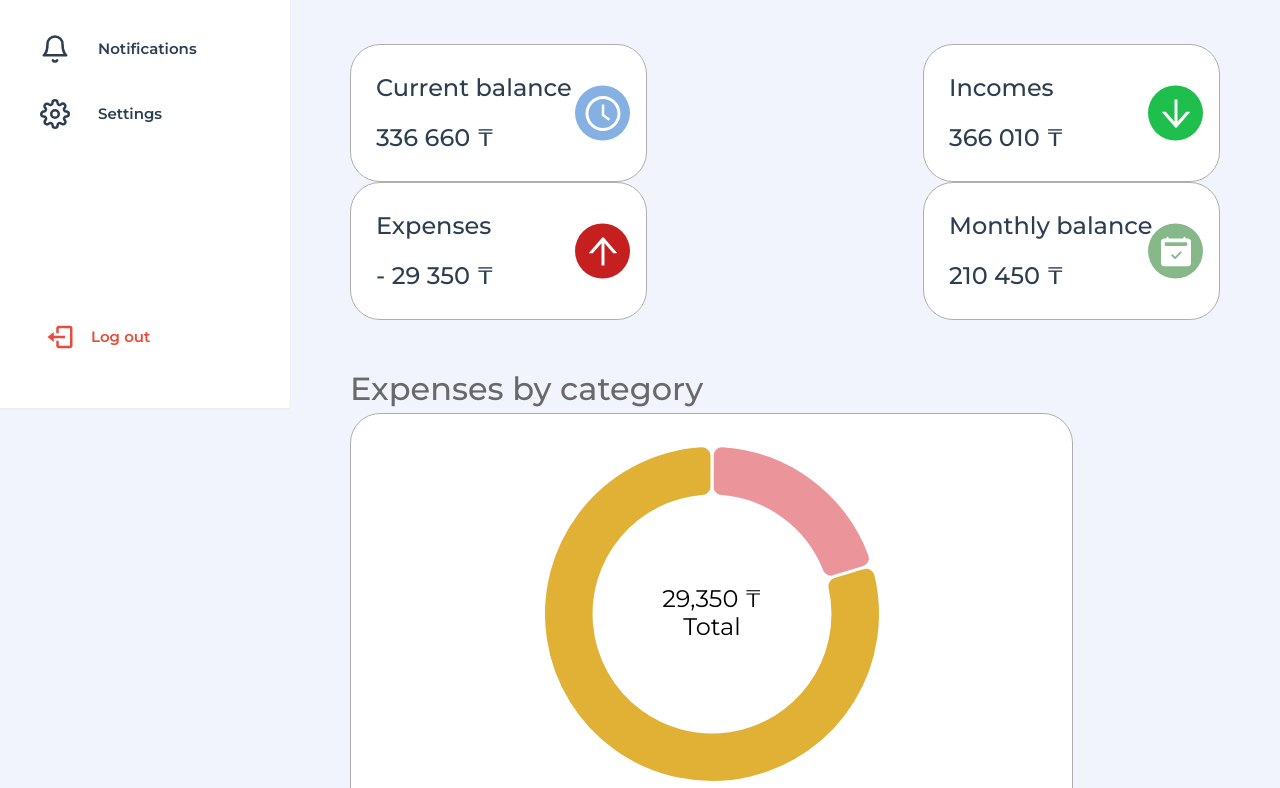
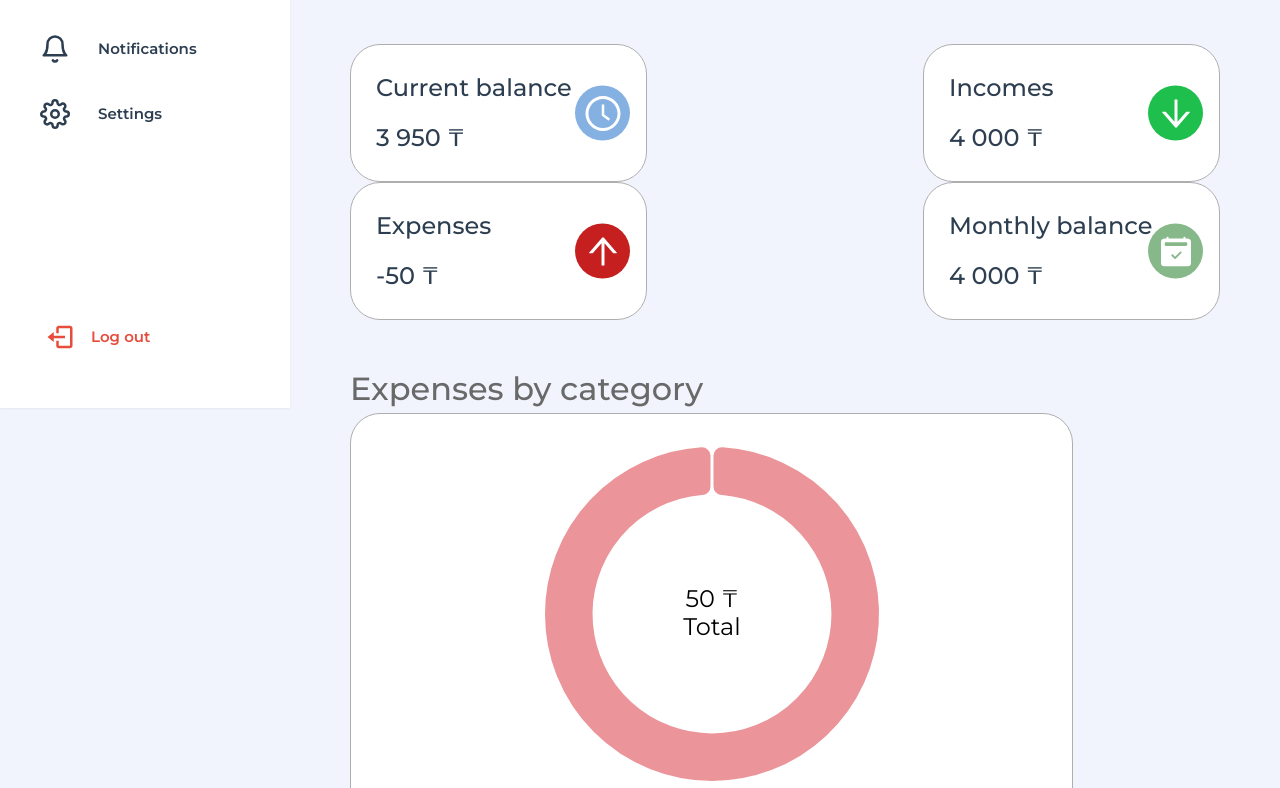
Before and after one commit to ye1sultan/Spendwise, a React (Create React App) app: page /application/dashboard in a window 1280 px wide. Shown: the part 392-1180 px from the top of the page. Built offline with nearby package versions, Linux system fonts and the light colour scheme; a web font is replaced by a local one.

Commit message:
Dashboard and Transactions now connected

```diff
--- a/package.json
+++ b/package.json
@@ -10,7 +10,6 @@
     "chart.js": "^4.2.1",
     "chartjs": "^0.3.24",
     "chartjs-plugin-datalabels": "^2.2.0",
-    "daisyui": "^2.51.5",
     "date-fns": "^2.29.3",
     "postcss": "^8.4.21",
     "react": "^18.2.0",
--- a/src/App.js
+++ b/src/App.js
@@ -1,5 +1,6 @@
-import React from 'react';
+import React, { useState } from 'react';
 import { Routes, Route, Navigate } from 'react-router-dom';
+import { v4 as uuid } from 'uuid';
 
 import Landing from './pages/Landing';
 import Signin from './pages/sign/Signin';
@@ -16,9 +17,122 @@ import Notifications from './pages/application/folder/Notifications';
 import Settings from './pages/application/folder/settings/Settings';
 
 function App() {
+    const [showEditModal, setShowEditModal] = useState(false);
+    const [showDropDown, setShowDropDown] = useState(false);
+
+    const transactions = [
+        {
+            date: "2023-03-15",
+            category: "Restaurant",
+            description: "Dinner at a restaurant",
+            payMethod: "Cash",
+            amount: -50,
+            type: "expense",
+        },
+        {
+            date: "2023-03-20",
+            category: "Salary",
+            description: "Monthly Salary",
+            payMethod: "Debit Card",
+            amount: 4000,
+            type: "income",
+        },
+        {
+            date: "2023-04-05",
+            category: "Supermarket",
+            description: "Weekly shopping",
+            payMethod: "Cash",
+            amount: -100,
+            type: "expense",
+        },
+        {
+            date: "2023-04-10",
+            category: "Investment",
+            description: "Stock purchase",
+            payMethod: "Debit Card",
+            amount: 1500,
+            type: "income",
+        },
+        {
+            date: "2023-02-02",
+            category: "Gift",
+            description: "Grandpa gave money",
+            payMethod: "Cash",
+            amount: 10000,
+            type: "income",
+        },
+        {
+            date: "2023-02-05",
+            category: "Investment",
+            description: "Stock purchase",
+            payMethod: "Debit Card",
+            amount: 1500,
+            type: "income",
+        },
+        {
+            date: "2023-04-05",
+            category: "Investment",
+            description: "Stock purchase",
+            payMethod: "Debit Card",
+            amount: 15000,
+            type: "income",
+        },
+        {
+            date: "2023-04-05",
+            category: "Investment",
+            description: "Stock purchase",
+            payMethod: "Debit Card",
+            amount: -1500,
+            type: "expense",
+        },
+    ];
+
+    const transactionsWithId = transactions.map((transaction) => {
+        return { ...transaction, id: uuid() }
+    });
+
+    const [transactionsWithIdState, setTransactionsWithIdState] = useState(transactionsWithId);
+
+    const addNewTransaction = (newTransaction) => {
+        setTransactionsWithIdState((prevTransactions) => [...prevTransactions, newTransaction]);
+
+        setShowDropDown(false);
+    };
+
+
+    const updateTransaction = (updatedTransaction) => {
+        setTransactionsWithIdState((prevTransactions) =>
+            prevTransactions.map((transaction) =>
+                transaction.id === updatedTransaction.id ? updatedTransaction : transaction
+            )
+        );
+
+        setShowEditModal(false);
+    }
+
+    const deleteTransaction = (id) => {
+        const updatedTransactions = transactionsWithIdState.filter(transaction => transaction.id !== id);
+        setTransactionsWithIdState(updatedTransactions);
+    };
+
+    const getCurrentMonthTransactions = (transactions) => {
+        const currentDate = new Date();
+        const currentMonth = currentDate.getMonth();
+        const currentYear = currentDate.getFullYear();
+
+        return transactions.filter((transaction) => {
+            const transactionDate = new Date(transaction.date);
+            return (
+                transactionDate.getMonth() === currentMonth &&
+                transactionDate.getFullYear() === currentYear
+            );
+        });
+    };
+
+    const currentMonthTransactions = getCurrentMonthTransactions(transactionsWithIdState);
+
     return (
         <div className="App">
-
             <Routes>
                 <Route path="/" element={<Navigate to="/home" />} />
                 <Route path="*" element={<Navigate to="/home" />} />
@@ -31,8 +145,19 @@ function App() {
                 <Route path="application/*" element={<Application />} >
                     <Route path="" element={<Navigate to="dashboard" />} />
                     <Route path="*" element={<Navigate to="dashboard" />} />
-                    <Route path="dashboard" element={<Dashboard />} />
-                    <Route path="transactions/*" element={<Transactions />} >
+                    <Route path="dashboard" element={<Dashboard transactions={currentMonthTransactions} />} />
+                    <Route
+                        path="transactions/*"
+                        element={
+                            <Transactions
+                                transactionsWithIdState={transactionsWithIdState}
+                                updateTransaction={updateTransaction}
+                                deleteTransaction={deleteTransaction}
+                                addNewTransaction={addNewTransaction}
+                                showDropDown={showDropDown}
+                                setShowDropDown={setShowDropDown}
+                                showEditModal={showEditModal}
+                                setShowEditModal={setShowEditModal} />} >
                         <Route path="" element={<Navigate to=":month-year" />} />
                         <Route path="*" element={<Navigate to=":month-year" />} />
                         <Route path=":month-:year" element={<Transactions />} />
--- a/src/pages/application/Folder/dashboard/BarChart.js
+++ b/src/pages/application/Folder/dashboard/BarChart.js
@@ -28,12 +28,12 @@ const BarChart = ({ expense, income }) => {
                 </div>
                 <div className="flex flex-row justify-between items-center w-full mb-2">
                     <div>Expenses</div>
-                    <div className="text-[#EA1A1A] font-semibold">{"-" + expense}</div>
+                    <div className="text-[#EA1A1A] font-semibold">{expense}</div>
                 </div>
                 <hr className="w-full h-[2px] bg-[#000000] mb-2" />
                 <div className="flex flex-row justify-between items-center w-full">
                     <div>Balance</div>
-                    <div className="font-semibold">{income - expense}</div>
+                    <div className="font-semibold">{income + expense}</div>
                 </div>
             </div>
         </div>
--- a/src/pages/application/Folder/dashboard/Bie.js
+++ b/src/pages/application/Folder/dashboard/Bie.js
@@ -49,7 +49,7 @@ const Bie = (props) => {
                 }
             </div>
             <div className="text-[24px] font-medium">
-                {svg === 'expenses' ? "- " + formatNumber(amount) + " ₸" : formatNumber(amount) + " ₸"}
+                {formatNumber(amount) + " ₸"}
             </div>
         </div>
     );
--- a/src/pages/application/Folder/dashboard/BieCharts.js
+++ b/src/pages/application/Folder/dashboard/BieCharts.js
@@ -4,31 +4,48 @@ import NoContent from "./NoContent.js";
 import Goal from "./Goal.js";
 import { Link } from "react-router-dom";
 
-const BieCharts = ({ content, title, initialData }) => {
-    const calculateTotalExpensesAndIncomes = (data) => {
-        let totalExpenses = 0;
-        let totalIncomes = 0;
+const BieCharts = ({ title, initialGoal, data }) => {
+    const calculateTotals = (transactions) => {
+        let totalIncome = 0;
+        let totalExpense = 0;
 
-        for (const month in data) {
-            const { expenses, incomes } = data[month];
+        transactions.forEach((transaction) => {
+            if (transaction.type === 'income') {
+                totalIncome += parseInt(transaction.amount);
+            } else if (transaction.type === 'expense') {
+                totalExpense += parseInt(transaction.amount);
+            }
+        });
 
-            totalExpenses += expenses.reduce((sum, expense) => sum + expense.value, 0);
-            totalIncomes += incomes.reduce((sum, income) => sum + income.value, 0);
-        }
-
-        return { totalExpenses, totalIncomes };
+        return {
+            totalIncome,
+            totalExpense,
+        };
     };
 
-    const { totalExpenses, totalIncomes } = calculateTotalExpensesAndIncomes(initialData);
+    const totals = calculateTotals(data);
 
-    const initialGoal = {
-        name: "Initial Goal",
-        deadline: "2023-12-31",
-        amount: 100,
-        totalAmount: 1000,
-        color: "#BFA2E5",
-        icon: "car",
-    }
+    const separateIncomeAndExpense = (transactions) => {
+        let incomeObjects = [];
+        let expenseObjects = [];
+
+        transactions.forEach((transaction) => {
+            if (transaction.type === 'income') {
+                incomeObjects.push(transaction);
+            } else if (transaction.type === 'expense') {
+                expenseObjects.push(transaction);
+            }
+        });
+
+        return {
+            incomeObjects,
+            expenseObjects,
+        };
+    };
+
+    const separatedTransactions = separateIncomeAndExpense(data);
+    console.log('Income Objects:', separatedTransactions.incomeObjects);
+    console.log('Expense Objects:', separatedTransactions.expenseObjects);
 
     return (
         <div className="flex flex-col mb-[60px]">
@@ -36,15 +53,15 @@ const BieCharts = ({ content, title, initialData }) => {
                 {title}
             </div>
             <div
-                className={`flex flex-col justify-between items-center w-[723px] ${content ? (title === 'Goals' ? 'h-[320px]' : 'h-full') : 'h-[328px]'} rounded-[30px] border-[#AEAEAE] border-[1px] bg-white
-                ${content ? (title === 'Goals' ? '' : 'pt-[20px]') : 'pt-[25px] px-[20px]'}`}>
+                className={`flex flex-col justify-between items-center w-[723px] ${data ? (title === 'Goals' ? 'h-[320px]' : 'h-full') : 'h-[328px]'} rounded-[30px] border-[#AEAEAE] border-[1px] bg-white
+                ${data ? (title === 'Goals' ? '' : 'pt-[20px]') : 'pt-[25px] px-[20px]'}`}>
                 {
                     (() => {
                         if (title === 'Expenses by category') {
-                            if (content) {
+                            if (data) {
                                 return (
                                     <div className="w-full flex flex-col justify-center items-center">
-                                        <PieChart transactions={initialData['2023-02'].expenses} />
+                                        <PieChart transactions={separatedTransactions.expenseObjects} />
                                         <Link
                                             to='/application/transactions'
                                             className="text-center text-[24px] text-[#590CC0] uppercase mt-[25px] py-[20px] w-full border-t-[1px] border-t-black">
@@ -57,10 +74,10 @@ const BieCharts = ({ content, title, initialData }) => {
                             }
                         }
                         if (title === 'Incomes by category') {
-                            if (content) {
+                            if (data) {
                                 return (
                                     <div className="w-full flex flex-col justify-center items-center">
-                                        <PieChart transactions={initialData['2023-02'].incomes} />
+                                        <PieChart transactions={separatedTransactions.incomeObjects} />
                                         <Link
                                             to='/application/transactions'
                                             className="text-center text-[24px] text-[#590CC0] uppercase mt-[25px] py-[20px] w-full border-t-[1px] border-t-black">
@@ -73,10 +90,10 @@ const BieCharts = ({ content, title, initialData }) => {
                             }
                         }
                         if (title === 'Monthly balance') {
-                            if (content) {
+                            if (data) {
                                 return (
                                     <div className="w-full flex flex-col justify-center items-center">
-                                        <BarChart expense={totalExpenses} income={totalIncomes} />
+                                        <BarChart expense={totals.totalExpense} income={totals.totalIncome} />
                                         <Link
                                             to='/application/transactions'
                                             className="text-center text-[24px] text-[#590CC0] uppercase mt-[25px] py-[20px] w-full border-t-[1px] border-t-black">
@@ -89,7 +106,7 @@ const BieCharts = ({ content, title, initialData }) => {
                             }
                         }
                         if (title === 'Goals') {
-                            if (content) {
+                            if (initialGoal) {
                                 return (
                                     <Goal name={initialGoal.name} icon={initialGoal.icon} deadline={initialGoal.deadline} totalAmount={initialGoal.totalAmount} amount={initialGoal.amount} color={initialGoal.color} />
                                 );
--- a/src/pages/application/Folder/dashboard/Dashboard.js
+++ b/src/pages/application/Folder/dashboard/Dashboard.js
@@ -2,67 +2,50 @@ import Bie from "./Bie";
 import BieCharts from "./BieCharts";
 import Title from "../../components/Title";
 
-const Dashboard = () => {
-    const initialData = {
-        "2023-02": {
-            expenses: [
-                {
-                    category: "Restaurant",
-                    value: 5950
-                },
-                {
-                    category: "Supermarket",
-                    value: 23400
-                }
-            ],
-            incomes: [
-                {
-                    category: "Investment",
-                    value: 90980,
-                },
-                {
-                    category: "Salary",
-                    value: 250030,
-                },
-                {
-                    category: "Gift",
-                    value: 25000,
-                }
-            ],
-            monthlyBalance: 210450
-        },
+const Dashboard = ({ transactions }) => {
+    const initialGoal = {
+        name: "Lambo",
+        deadline: "2023-12-31",
+        amount: 2250000,
+        totalAmount: 240000000,
+        color: "#BFA2E5",
+        icon: "car",
+    }
+
+    const calculateTotals = (transactions) => {
+        let totalIncome = 0;
+        let totalExpense = 0;
+
+        transactions.forEach((transaction) => {
+            if (transaction.type === 'income') {
+                totalIncome += parseInt(transaction.amount);
+            } else if (transaction.type === 'expense') {
+                totalExpense += parseInt(transaction.amount);
+            }
+        });
+
+        return {
+            totalIncome,
+            totalExpense,
+        };
     };
 
-    const calculateTotalExpensesAndIncomes = (data) => {
-        let totalExpenses = 0;
-        let totalIncomes = 0;
-
-        for (const month in data) {
-            const { expenses, incomes } = data[month];
-
-            totalExpenses += expenses.reduce((sum, expense) => sum + expense.value, 0);
-            totalIncomes += incomes.reduce((sum, income) => sum + income.value, 0);
-        }
-
-        return { totalExpenses, totalIncomes };
-    };
-
-    const { totalExpenses, totalIncomes } = calculateTotalExpensesAndIncomes(initialData);
+    const totals = calculateTotals(transactions);
 
     return (
         <>
             <Title title={'Dashboard'} />
             <div className="flex justify-between items-center flex-wrap w-full">
-                <Bie title="Current balance" amount={totalIncomes - totalExpenses} svg="current" />
-                <Bie title="Incomes" amount={totalIncomes} svg="incomes" />
-                <Bie title="Expenses" amount={totalExpenses} svg="expenses" />
-                <Bie title="Monthly balance" amount={initialData['2023-02'].monthlyBalance} svg="monthly" />
+                <Bie title="Current balance" amount={totals.totalIncome + totals.totalExpense} svg="current" />
+                <Bie title="Incomes" amount={totals.totalIncome} svg="incomes" />
+                <Bie title="Expenses" amount={totals.totalExpense} svg="expenses" />
+                <Bie title="Monthly balance" amount={totals.totalIncome} svg="monthly" />
             </div>
             <div className="flex flex-wrap justify-between pt-[45px] w-full">
-                <BieCharts title="Expenses by category" content="yes" initialData={initialData} />
-                <BieCharts title="Incomes by category" content="yes" initialData={initialData} />
-                <BieCharts title="Monthly balance" content="yes" initialData={initialData} />
-                <BieCharts title="Goals" content="yes" initialData={initialData} />
+                <BieCharts title="Expenses by category" data={transactions} />
+                <BieCharts title="Incomes by category" data={transactions} />
+                <BieCharts title="Monthly balance" data={transactions} />
+                <BieCharts title="Goals" data={transactions} initialGoal={initialGoal} />
             </div>
         </>
     );
--- a/src/pages/application/Folder/dashboard/PieChart.js
+++ b/src/pages/application/Folder/dashboard/PieChart.js
@@ -75,7 +75,7 @@ const PieChart = ({ transactions }) => {
     const data = {
         datasets: [
             {
-                data: transactions.map((transaction) => transaction.value),
+                data: transactions.map((transaction) => Math.abs(transaction.amount)),
                 backgroundColor: transactions.map((transaction) => findCategoryColor(transaction.category)),
                 borderWidth: 3,
                 borderColor: '#ffffff',
@@ -116,7 +116,7 @@ const PieChart = ({ transactions }) => {
                     },
                     label: (context) => {
                         const index = context.dataIndex;
-                        const value = transactions[index].value;
+                        const value = transactions[index].amount;
                         return `${value.toLocaleString()} ₸`;
                     },
                 },
--- a/src/pages/application/Folder/transactions/Transactions.js
+++ b/src/pages/application/Folder/transactions/Transactions.js
@@ -1,5 +1,4 @@
 import { useState } from "react";
-import { v4 as uuid } from 'uuid';
 
 import Title from "../../components/Title";
 import MonthSelector from "./MonthSelector";
@@ -11,96 +10,17 @@ import { ReactComponent as NoResultTr } from '../../components/svgs/NoResultTr.s
 import { BsArrowDownRight, BsArrowUpRight } from 'react-icons/bs';
 import { AiOutlinePlus } from "react-icons/ai";
 
-const Transactions = () => {
-    const [showEditModal, setShowEditModal] = useState(false);
+const Transactions = ({ transactionsWithIdState, updateTransaction, deleteTransaction, addNewTransaction, showDropDown, setShowDropDown, showEditModal, setShowEditModal }) => {
     const [showCreateModal, setShowCreateModal] = useState(false);
 
     const [currentMonth, setCurrentMonth] = useState(new Date().getMonth());
     const [currentYear, setCurrentYear] = useState(new Date().getFullYear());
-
-    const [transactions, setTransactions] = useState([
-        {
-            date: "2023-03-15",
-            category: "Restaurant",
-            description: "Dinner at a restaurant",
-            payMethod: "Cash",
-            amount: -50,
-            type: "expense",
-        },
-        {
-            date: "2023-03-20",
-            category: "Salary",
-            description: "Monthly Salary",
-            payMethod: "Debit Card",
-            amount: 4000,
-            type: "income",
-        },
-        {
-            date: "2023-04-05",
-            category: "Supermarket",
-            description: "Weekly shopping",
-            payMethod: "Cash",
-            amount: -100,
-            type: "expense",
-        },
-        {
-            date: "2023-04-10",
-            category: "Investment",
-            description: "Stock purchase",
-            payMethod: "Debit Card",
-            amount: 1500,
-            type: "income",
-        },
-        {
-            date: "2023-02-02",
-            category: "Gift",
-            description: "Grandpa gave money",
-            payMethod: "Cash",
-            amount: 10000,
-            type: "income",
-        },
-        {
-            date: "2023-02-05",
-            category: "Investment",
-            description: "Stock purchase",
-            payMethod: "Debit Card",
-            amount: 1500,
-            type: "income",
-        },
-    ]);
-
-    const transactionsWithId = transactions.map((transaction) => {
-        return { ...transaction, id: uuid() }
-    });
-
-    const [transactionsWithIdState, setTransactionsWithIdState] = useState(transactionsWithId);
-
-    const deleteTransaction = (id) => {
-        const updatedTransactions = transactionsWithIdState.filter(transaction => transaction.id !== id);
-        setTransactionsWithIdState(updatedTransactions);
-    };
 
     const [transactionOnEdit, setTransactionOnEdit] = useState(null);
 
     const editTransaction = (transaction) => {
         setTransactionOnEdit(transaction);
         setShowEditModal(true);
-    }
-
-    const addNewTransaction = (newTransaction) => {
-        setTransactionsWithIdState((prevTransactions) => [...prevTransactions, newTransaction]);
-        setShowDropDown(false);
-    };
-
-
-    const updateTransaction = (updatedTransaction) => {
-        setTransactionsWithIdState((prevTransactions) =>
-            prevTransactions.map((transaction) =>
-                transaction.id === updatedTransaction.id ? updatedTransaction : transaction
-            )
-        );
-
-        setShowEditModal(false);
     }
 
     const renderTransactions = () => {
@@ -134,7 +54,6 @@ const Transactions = () => {
         ));
     }
 
-    const [showDropDown, setShowDropDown] = useState(false);
     const [trn, setTrn] = useState('expense');
 
     const handleIncomeClick = (trns) => {
```
Also changed, not shown: src/pages/application/Folder/transactions/CreateTransaction.js (+5 -4 lines), 1 other file (tests, documents, lock files or other folders).
